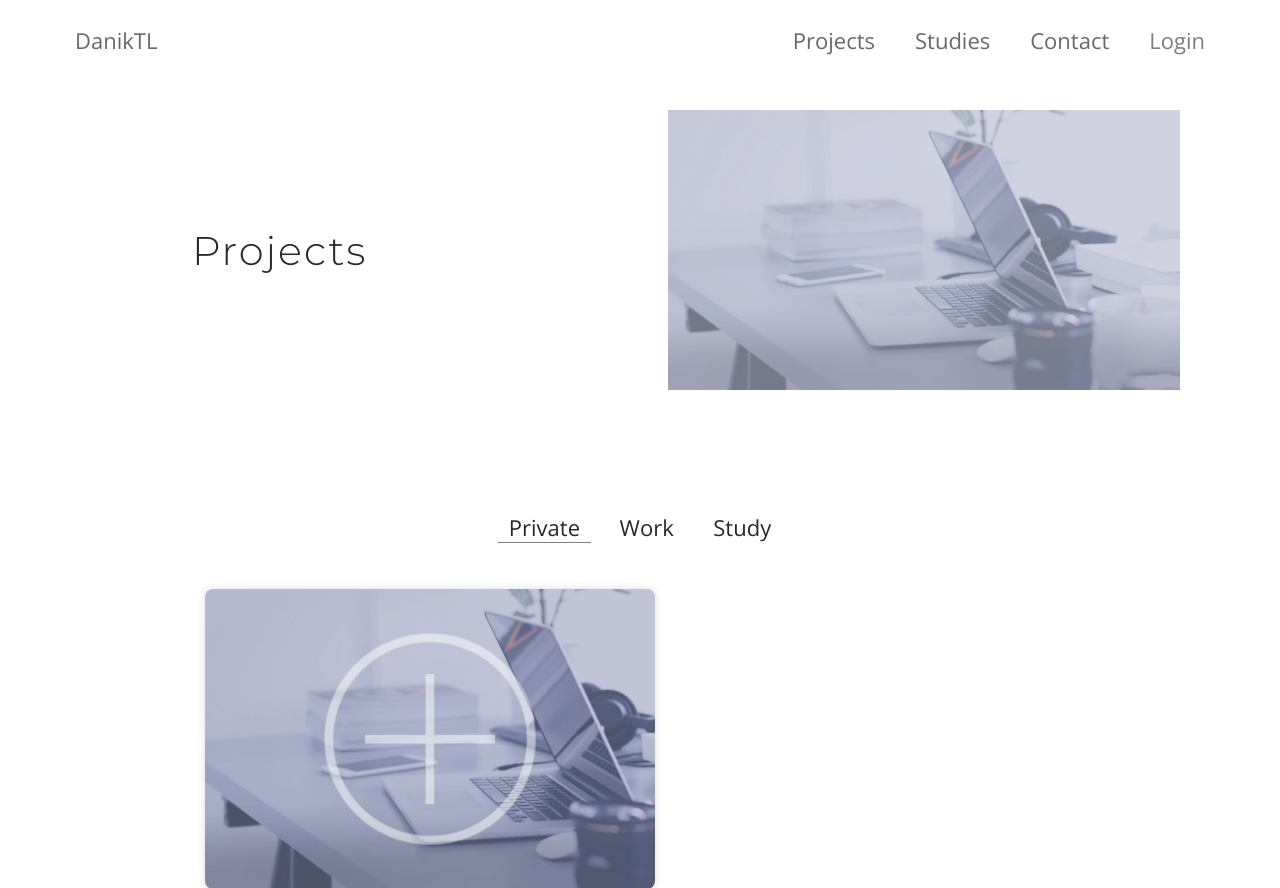
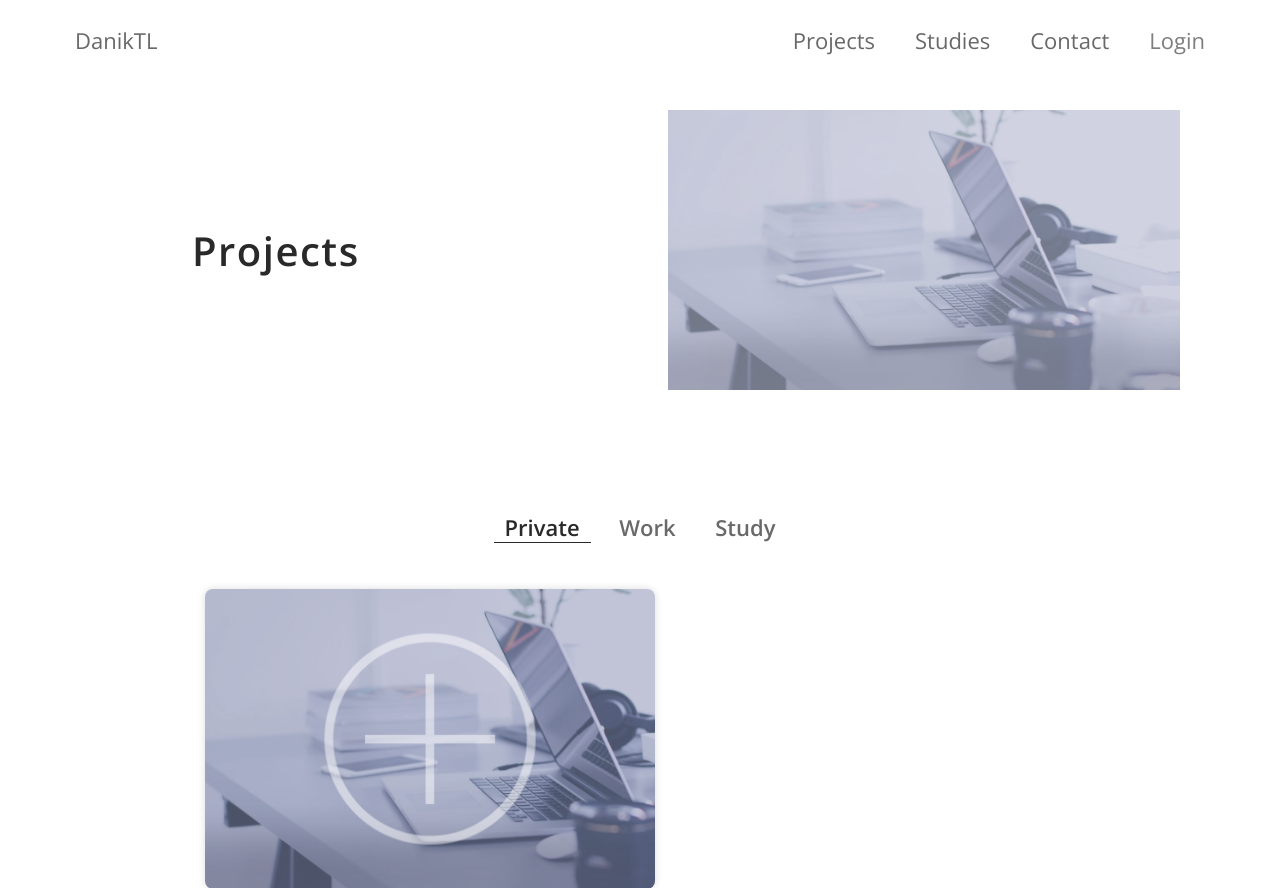
Before and after one commit to danoctua/flask-portfolio-legacy, a Flask app: page /projects in a window 1280 px wide. Shown: the top 888 px of the page. Run offline with Flask 2, Linux system fonts and the light colour scheme; data that the repository does not hold is empty; parts of the project's set-up code (start-up, migrations or seed data) failed here and were passed over; some libraries are stand-ins or nearby versions.

Commit message:
css upgrade

```diff
--- a/app/__init__.py
+++ b/app/__init__.py
@@ -21,7 +21,7 @@ dotenv_path = os.path.join(os.path.dirname(__file__), os.pardir, '.flaskenv')
 load_dotenv(dotenv_path)
 
 
-media_version = "1.1.2"
+media_version = "1.1.3"
 
 
 app = Flask(__name__)
--- a/app/static/style.css
+++ b/app/static/style.css
@@ -146,7 +146,7 @@ a {
 .header-text {
   color: var(--primary-text-color);
   overflow: hidden;
-  letter-spacing: 2px;
+  letter-spacing: 1.5px;
   animation: appear-slide 0.5s;
   white-space: nowrap;
   transform: translateY(-50%);
@@ -247,10 +247,9 @@ body {
   z-index: 2;
   position: relative;
   float: left;
-  font-weight: 300;
+  font-weight: 600;
   top: 50%;
-  /*transition: 0s!important;*/
-  font-family: Montserrat, "Open Sans", sans-serif;
+  font-family: "Open Sans", sans-serif;
   font-size: 40px;
 }
 
@@ -1191,7 +1190,7 @@ input.btn-block {
 }
 
 .project-item:hover {
-  transform: translateY(-30px);
+  transform: translateY(-20px);
 }
 
 .tab-switcher {
@@ -1206,6 +1205,13 @@ input.btn-block {
   padding: 0.5em;
   cursor: pointer;
   font-size: 1.1em;
+  font-weight: 600;
+  opacity: 0.7;
+  transition: 0.2s;
+}
+
+.tab-link:hover, .tab-link.active {
+  opacity: 1;
 }
 
 .tab-link:after, .tab-link:after {
@@ -1215,7 +1221,7 @@ input.btn-block {
   left: 0;
   width: 100%;
   height: 1px;
-  background-color: grey;
+  background-color: var(--primary-text-color);
   transform: rotateY(90deg);
   transition: 0.2s;
 }
--- a/app/static/style.scss
+++ b/app/static/style.scss
@@ -160,7 +160,7 @@ a {
 .header-text {
   color: var(--primary-text-color);
   overflow: hidden;
-  letter-spacing: 2px;
+  letter-spacing: 1.5px;
   animation: appear-slide .5s;
   white-space: nowrap;
   transform: translateY(-50%);
@@ -271,11 +271,9 @@ body {
   z-index: 2;
   position: relative;
   float: left;
-  font-weight: 300;
+  font-weight: 600;
   top: 50%;
-
-  /*transition: 0s!important;*/
-  font-family: Montserrat, "Open Sans", sans-serif;
+  font-family: "Open Sans", sans-serif;
   font-size: 40px;
 }
 
@@ -1291,9 +1289,7 @@ input.btn-block {
 }
 
 .project-item:hover {
-  transform: translateY(-30px);
-
-
+  transform: translateY(-20px);
 }
 
 
@@ -1309,6 +1305,13 @@ input.btn-block {
   padding: .5em;
   cursor: pointer;
   font-size: 1.1em;
+  font-weight: 600;
+  opacity: .7;
+  transition: .2s;
+}
+
+.tab-link:hover, .tab-link.active {
+  opacity: 1;
 }
 
 .tab-link:after, .tab-link:after {
@@ -1318,7 +1321,7 @@ input.btn-block {
   left: 0;
   width: 100%;
   height: 1px;
-  background-color: grey;
+  background-color: var(--primary-text-color);
   transform: rotateY(90deg);
   transition: .2s;
 }
--- a/app/templates/base.html
+++ b/app/templates/base.html
@@ -20,8 +20,8 @@
     {#    <link rel="stylesheet" href="https://stackpath.bootstrapcdn.com/bootstrap/4.1.3/css/bootstrap.min.css"#}
     {#          integrity="sha384-MCw98/SFnGE8fJT3GXwEOngsV7Zt27NXFoaoApmYm81iuXoPkFOJwJ8ERdknLPMO" crossorigin="anonymous">#}
 
-    <link rel="stylesheet" type="text/css" href="//fonts.googleapis.com/css?family=Open+Sans:300,400,500,600"/>
-    <link rel="stylesheet" type="text/css" href="//fonts.googleapis.com/css?family=Montserrat:300,400,500,600"/>
+    <link rel="stylesheet" type="text/css" href="https://fonts.googleapis.com/css?family=Open+Sans:300,400,500,600"/>
+    <link rel="stylesheet" type="text/css" href="https://fonts.googleapis.com/css?family=Montserrat:300,400,500,600"/>
     <link href="https://fonts.googleapis.com/icon?family=Material+Icons" rel="stylesheet">
     <script src="{{ url_for('static', filename='actions.js') }}?v={{ media_version }}" type="application/javascript"></script>
 
```
Also changed, not shown: 1 other file.
